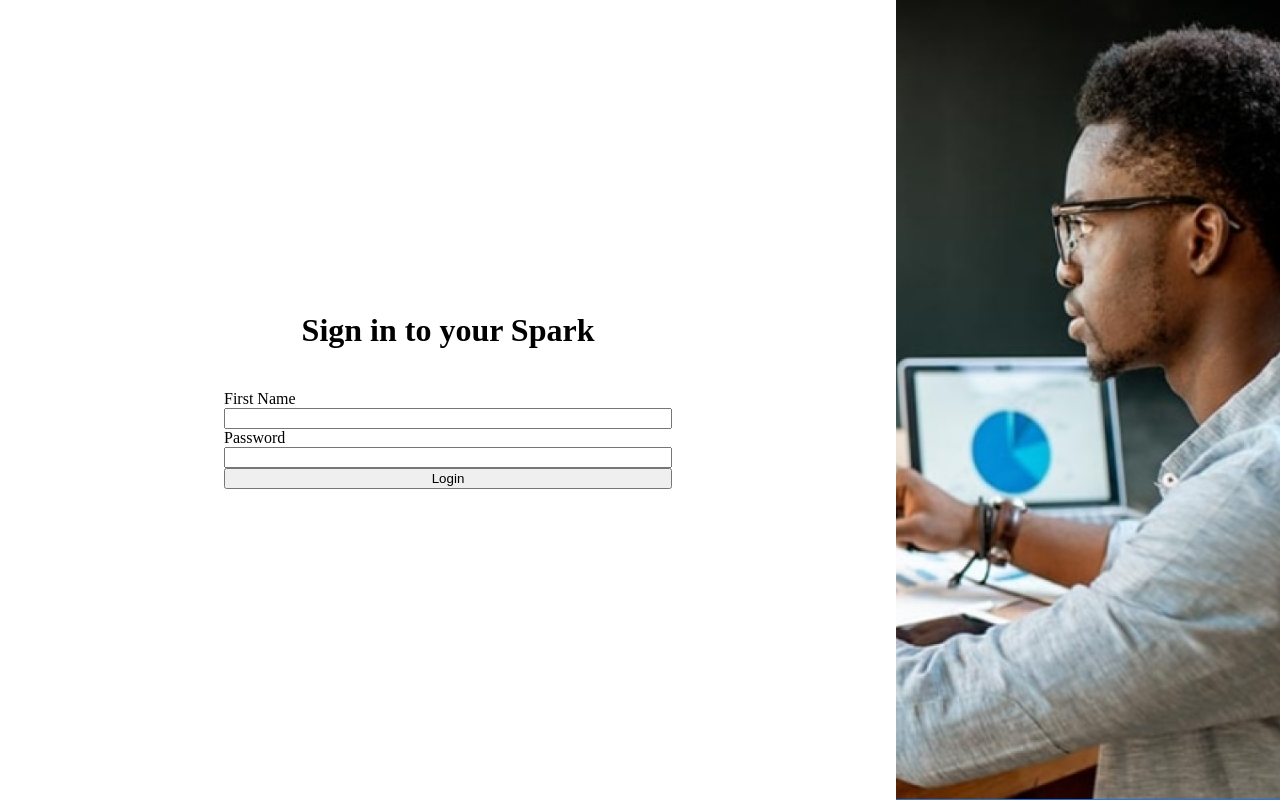
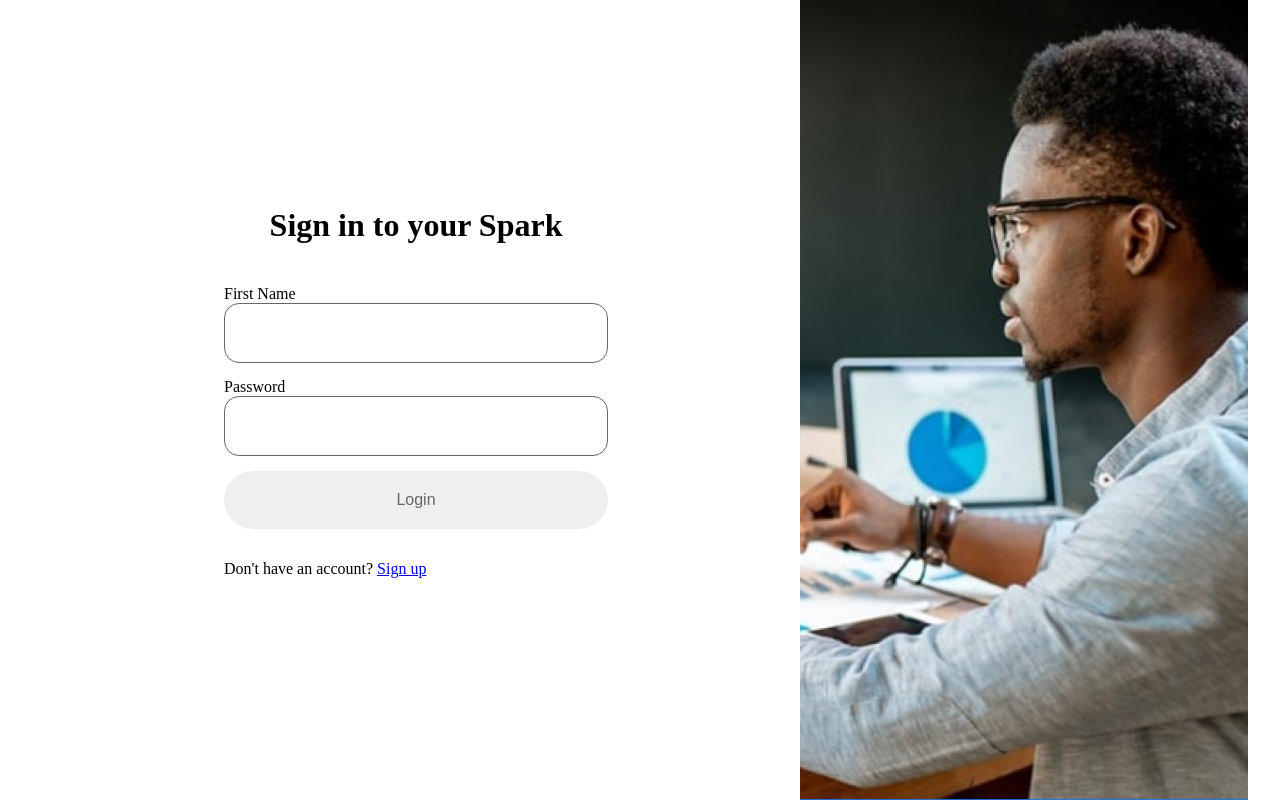
Before and after one commit to annuu1/meeting-scheduler, a React (Vite) app in the folder frontend/: page /login in a window 1280 px wide. Built offline with nearby package versions, Linux system fonts and the light colour scheme.

Commit message:
imoroved  login page

```diff
--- a/frontend/src/components/auth/Login.jsx
+++ b/frontend/src/components/auth/Login.jsx
@@ -1,8 +1,10 @@
 import React, { useState } from 'react';
 import styles from '../../styles/Auth.module.css';
 import authImg from '../../assets/auth_bg.png';
-import { useNavigate } from 'react-router-dom';
+import { Link, useNavigate } from 'react-router-dom';
 import axios from 'axios';
+
+import Header from '../layout/Header';
 
 function Login() {
 const [formData, setFormData] = useState({
@@ -46,12 +48,14 @@ const [formData, setFormData] = useState({
               <h1>Sign in to your Spark</h1>
           </div>
           <form className={styles.form} onSubmit={handleSubmit}>
-            <label htmlFor ='firstName'>First Name</label>
-            <input type="email" name='email' value={formData.email} onChange={handleChange} required/>
+            <label htmlFor ='firstName' >First Name</label>
+            <input type="email" name='email' className={styles.input} value={formData.email} onChange={handleChange} required/>
             <label htmlFor = 'password'>Password</label>
-            <input type="password" name='password' value={formData.password} onChange={handleChange} required/>
-            <button type="submit">Login</button>
+            <input type="password" name='password' className={styles.input} value={formData.password} onChange={handleChange} required/>
+            <button type="submit" className={styles.btn} >Login</button>
+            <p>Don't have an account? <Link to="/signup">Sign up</Link></p>
           </form>
+
           {
             error && <p style={{color:'red'}}>{error}</p>
           }
--- a/frontend/src/styles/Auth.module.css
+++ b/frontend/src/styles/Auth.module.css
@@ -9,7 +9,7 @@
     flex-direction: column;
     justify-content: center;
     align-items: center;
-    width: 70%;
+    width: 60%;
     height: 100%;
 }
 .formHeader{
@@ -40,7 +40,7 @@
     font-size: 16px;
     color: #666666;
 }
-.Btn{
+.btn{
     padding: 20px;
     margin-bottom: 15px;
     border-radius: 5rem;
@@ -49,10 +49,8 @@
     border: none;
     cursor: pointer;
 }
-
-/* bg image styles  */
 .imageContainer{
-    width: 30%;
+    width: 35%;
     height: 100vh;
 }
 .imageContainer img{
```
